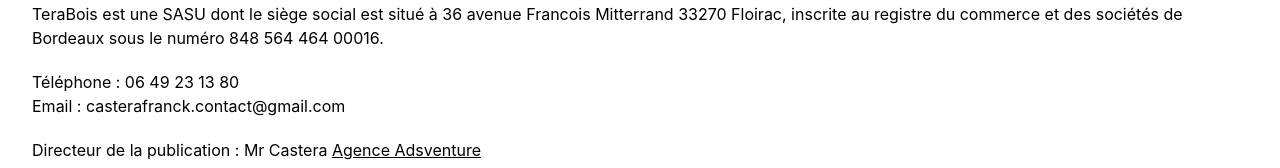
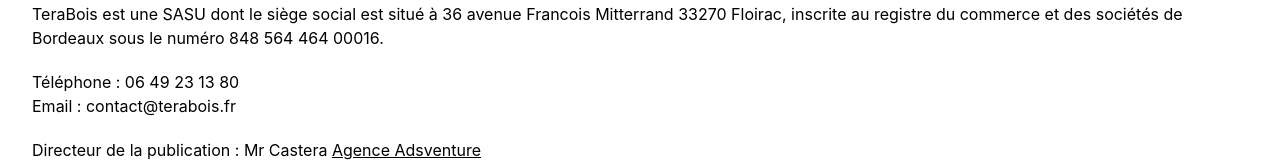
Before and after one commit to magicniclus/terabois, a Next.js app: page /mentions-legales in a window 1280 px wide. Shown: the part 378-546 px from the top of the page. Built offline with nearby package versions, Linux system fonts and the light colour scheme.

Commit message:
Update index.js

```diff
--- a/pages/mentions-legales/index.js
+++ b/pages/mentions-legales/index.js
@@ -27,7 +27,7 @@ const index = () => {
         </p>
         <p className="text-nomral font-normal mt-5">
           Téléphone : 06 49 23 13 80 <br />
-          Email : casterafranck.contact@gmail.com
+          Email : contact@terabois.fr
         </p>
         <p className="text-nomral font-normal mt-5">
           Directeur de la publication : Mr Castera{" "}
```
